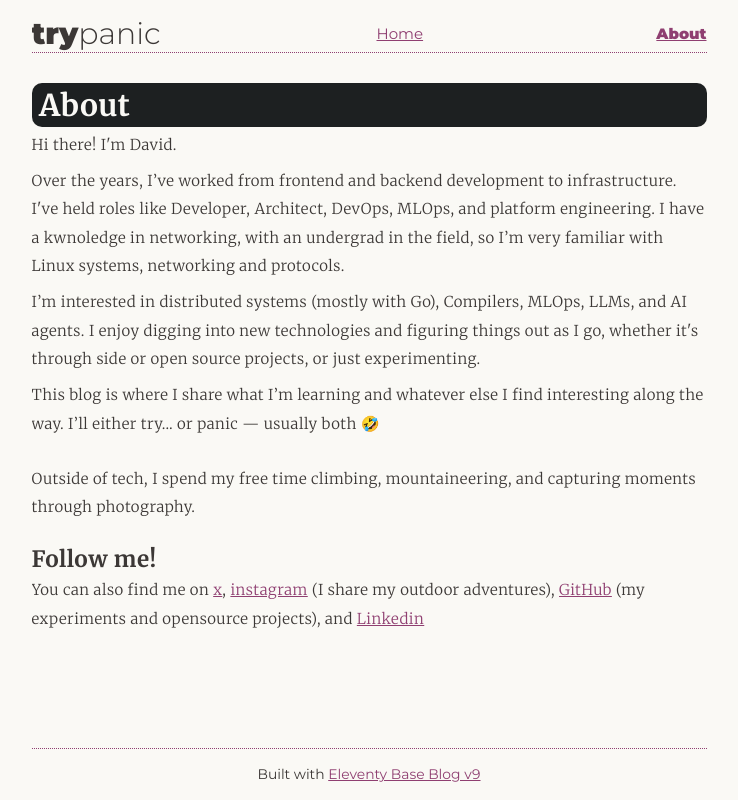
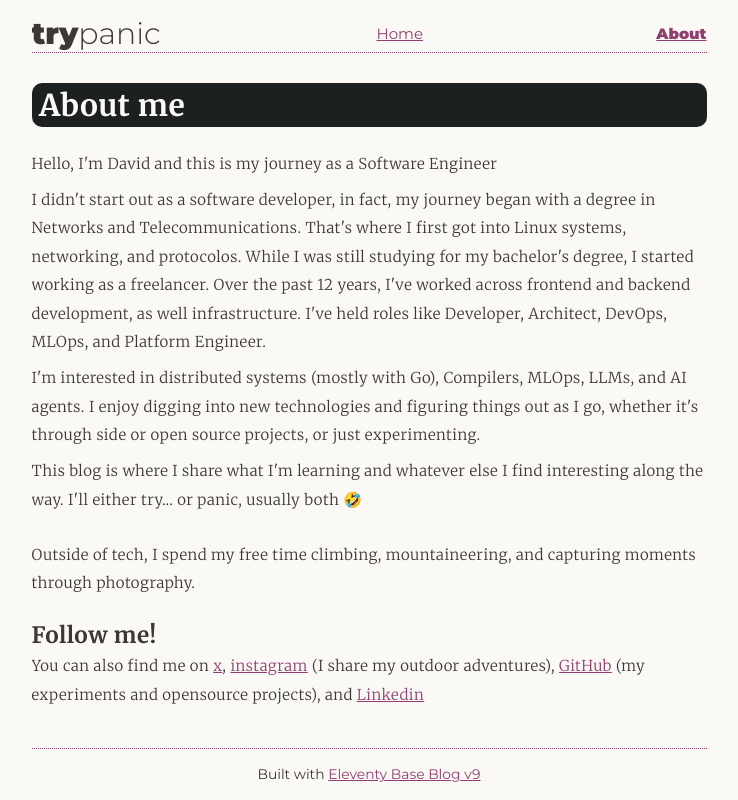
Before and after one commit to trypanic/trypanic.github.io, an Eleventy site: page src/content/about.md in a window 1280 px wide. Shown: the whole page, without its empty margins (271-1009 px from the left). Built offline with nearby package versions, Linux system fonts and the light colour scheme; Eleventy itself is replaced by a stand-in of ours; files that its build step writes are made by us from their sources.

Commit message:
docs: improve redaction of about section

```diff
--- a/src/content/about.md
+++ b/src/content/about.md
@@ -5,15 +5,17 @@ eleventyNavigation:
   order: 3
 ---
 
-# About
+# About me
 
-Hi there! I'm David.
+<br />
 
-Over the years, I’ve worked from frontend and backend development to infrastructure. I've held roles like Developer, Architect, DevOps, MLOps, and platform engineering. I have a kwnoledge in networking, with an undergrad in the field, so I’m very familiar with Linux systems, networking and protocols.
+Hello, I'm David and this is my journey as a Software Engineer
 
-I’m interested in distributed systems (mostly with Go), Compilers, MLOps, LLMs, and AI agents. I enjoy digging into new technologies and figuring things out as I go, whether it's through side or open source projects, or just experimenting.
+I didn't start out as a software developer, in fact, my journey began with a degree in Networks and Telecommunications. That's where I first got into Linux systems, networking, and protocolos. While I was still studying for my bachelor's degree, I started working as a freelancer. Over the past 12 years, I've worked across frontend and backend development, as well infrastructure. I've held roles like Developer, Architect, DevOps, MLOps, and Platform Engineer.
 
-This blog is where I share what I’m learning and whatever else I find interesting along the way. I’ll either try... or panic — usually both 🤣
+I'm interested in distributed systems (mostly with Go), Compilers, MLOps, LLMs, and AI agents. I enjoy digging into new technologies and figuring things out as I go, whether it's through side or open source projects, or just experimenting.
+
+This blog is where I share what I'm learning and whatever else I find interesting along the way. I'll either try... or panic, usually both 🤣
 
 <br />
 
```
